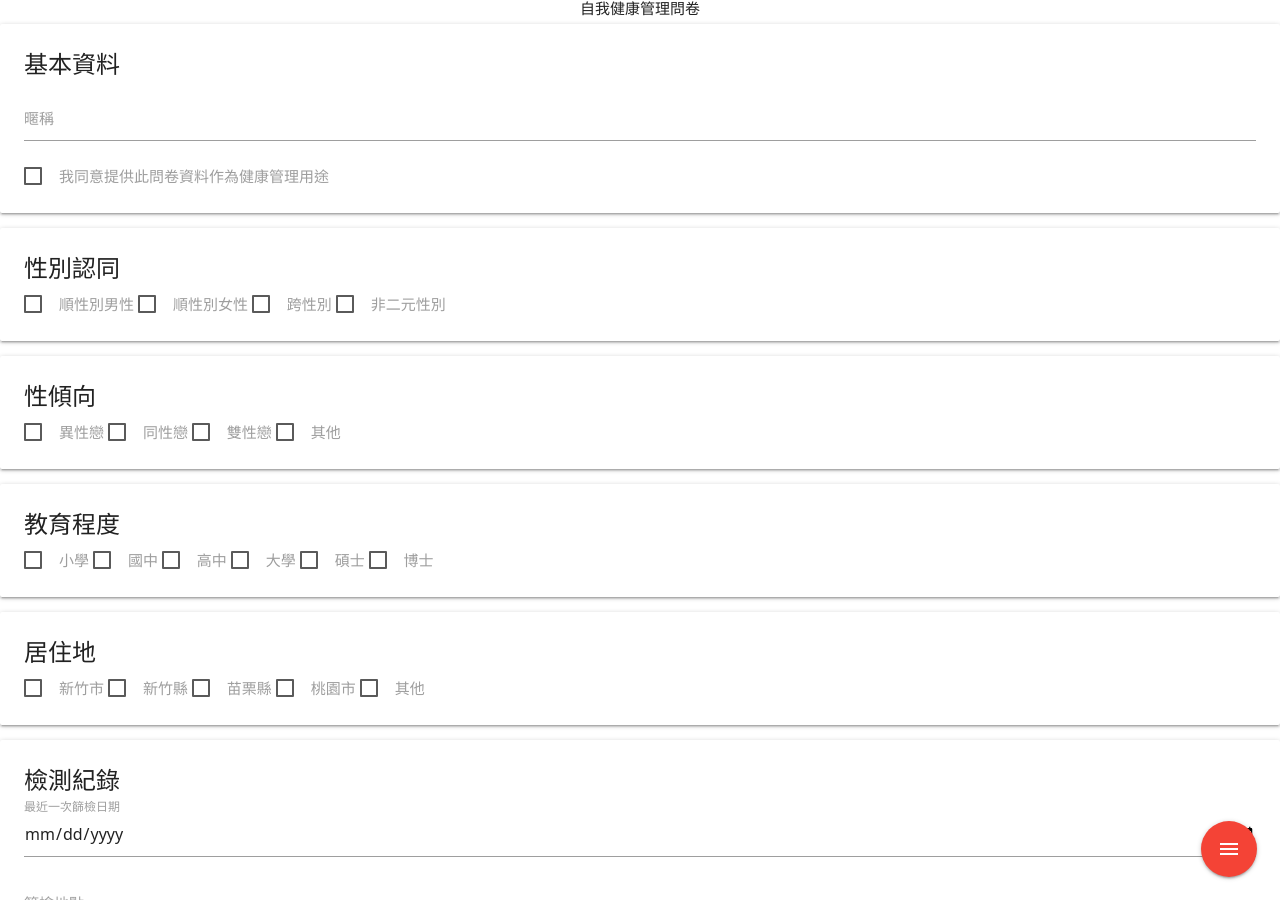
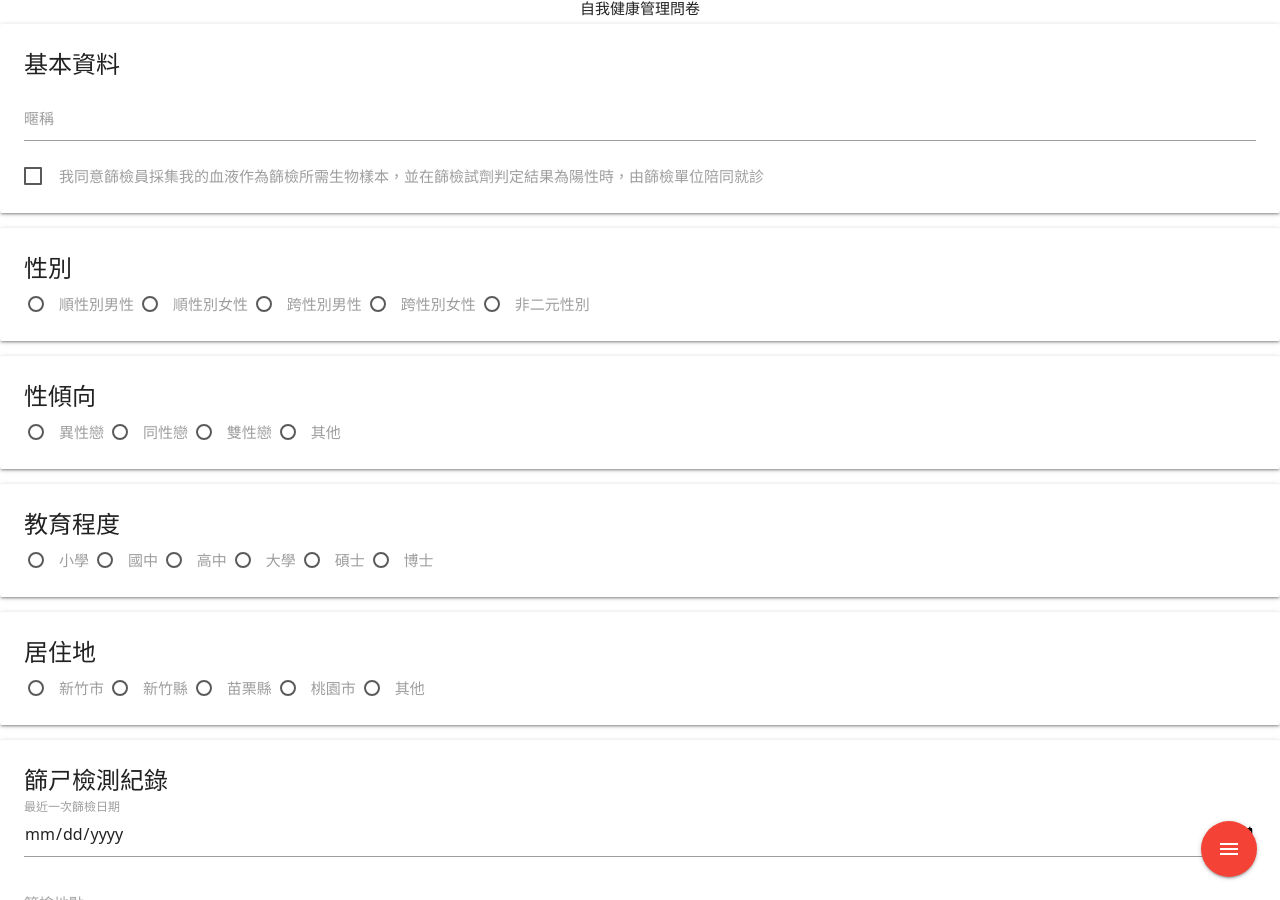
Before and after one commit to Gisneyland/Gisneyland.github.io, a Jekyll site: the page built from hiva/index.html, in a window 1280 px wide and 900 px high. Built offline with Jekyll 4.4.1, drawn with Linux system fonts in a browser that asks for light colours; nearby versions of some CDN libraries.

Commit message:
Update index.html

```diff
--- a/hiva/index.html
+++ b/hiva/index.html
@@ -18,7 +18,7 @@ permalink: /hiva/
       <p>
         <label>
           <input type="checkbox" name="agreement" />
-          <span data-i18n="agreement">我同意提供此問卷資料作為健康管理用途</span>
+          <span data-i18n="agreement">我同意篩檢員採集我的血液作為篩檢所需生物樣本，並在篩檢試劑判定結果為陽性時，由篩檢單位陪同就診</span>
         </label>
       </p>
     </div>
@@ -27,12 +27,13 @@ permalink: /hiva/
   <!-- 性別 -->
   <div class="card">
     <div class="card-content">
-      <span class="card-title" data-i18n="gender">性別認同</span>
+      <span class="card-title" data-i18n="gender">性別</span>
       <p>
-        <label><input type="checkbox" name="gender_cisman" /><span data-i18n="cisman">順性別男性</span></label>
-        <label><input type="checkbox" name="gender_ciswoman" /><span data-i18n="ciswoman">順性別女性</span></label>
-        <label><input type="checkbox" name="gender_transgender" /><span data-i18n="transgender">跨性別</span></label>
-        <label><input type="checkbox" name="gender_nonbinary" /><span data-i18n="nonbinary">非二元性別</span></label>
+        <label><input type="radio" name="gender_cisman" /><span data-i18n="cisman">順性別男性</span></label>
+        <label><input type="radio" name="gender_ciswoman" /><span data-i18n="ciswoman">順性別女性</span></label>
+        <label><input type="radio" name="gender_transgender" /><span data-i18n="transman">跨性別男性</span></label>
+        <label><input type="radio" name="gender_transgender" /><span data-i18n="transwoman">跨性別女性</span></label>
+        <label><input type="radio" name="gender_nonbinary" /><span data-i18n="nonbinary">非二元性別</span></label>
       </p>
     </div>
   </div>
@@ -42,10 +43,10 @@ permalink: /hiva/
     <div class="card-content">
       <span class="card-title" data-i18n="orientation">性傾向</span>
       <p>
-        <label><input type="checkbox" name="orientation_heterosexual" /><span data-i18n="heterosexual">異性戀</span></label>
-        <label><input type="checkbox" name="orientation_homosexual" /><span data-i18n="homosexual">同性戀</span></label>
-        <label><input type="checkbox" name="orientation_bisexual" /><span data-i18n="bisexual">雙性戀</span></label>
-        <label><input type="checkbox" name="orientation_others" /><span data-i18n="orientation_others">其他</span></label>
+        <label><input type="radio" name="orientation_heterosexual" /><span data-i18n="heterosexual">異性戀</span></label>
+        <label><input type="radio" name="orientation_homosexual" /><span data-i18n="homosexual">同性戀</span></label>
+        <label><input type="radio" name="orientation_bisexual" /><span data-i18n="bisexual">雙性戀</span></label>
+        <label><input type="radio" name="orientation_others" /><span data-i18n="orientation_others">其他</span></label>
       </p>
     </div>
   </div>
@@ -55,12 +56,12 @@ permalink: /hiva/
     <div class="card-content">
       <span class="card-title" data-i18n="education">教育程度</span>
       <p>
-        <label><input type="checkbox" name="education_elementary" /><span data-i18n="elementary">小學</span></label>
-        <label><input type="checkbox" name="education_junior_high" /><span data-i18n="junior_high">國中</span></label>
-        <label><input type="checkbox" name="education_senior_high" /><span data-i18n="senior_high">高中</span></label>
-        <label><input type="checkbox" name="education_bachelor" /><span data-i18n="bachelor">大學</span></label>
-        <label><input type="checkbox" name="education_master" /><span data-i18n="master">碩士</span></label>
-        <label><input type="checkbox" name="education_doctor" /><span data-i18n="doctor">博士</span></label>
+        <label><input type="radio" name="education_elementary" /><span data-i18n="elementary">小學</span></label>
+        <label><input type="radio" name="education_junior_high" /><span data-i18n="junior_high">國中</span></label>
+        <label><input type="radio" name="education_senior_high" /><span data-i18n="senior_high">高中</span></label>
+        <label><input type="radio" name="education_bachelor" /><span data-i18n="bachelor">大學</span></label>
+        <label><input type="radio" name="education_master" /><span data-i18n="master">碩士</span></label>
+        <label><input type="radio" name="education_doctor" /><span data-i18n="doctor">博士</span></label>
       </p>
     </div>
   </div>
@@ -70,19 +71,19 @@ permalink: /hiva/
     <div class="card-content">
       <span class="card-title" data-i18n="residence">居住地</span>
       <p>
-        <label><input type="checkbox" name="residence_hsinchu_city" /><span data-i18n="hsinchu_city">新竹市</span></label>
-        <label><input type="checkbox" name="residence_hsinchu_county" /><span data-i18n="hsinchu_county">新竹縣</span></label>
-        <label><input type="checkbox" name="residence_miaoli_county" /><span data-i18n="miaoli_county">苗栗縣</span></label>
-        <label><input type="checkbox" name="residence_taoyuan_city" /><span data-i18n="taoyuan_city">桃園市</span></label>
-        <label><input type="checkbox" name="residence_others" /><span data-i18n="residence_others">其他</span></label>
+        <label><input type="radio" name="residence_hsinchu_city" /><span data-i18n="hsinchu_city">新竹市</span></label>
+        <label><input type="radio" name="residence_hsinchu_county" /><span data-i18n="hsinchu_county">新竹縣</span></label>
+        <label><input type="radio" name="residence_miaoli_county" /><span data-i18n="miaoli_county">苗栗縣</span></label>
+        <label><input type="radio" name="residence_taoyuan_city" /><span data-i18n="taoyuan_city">桃園市</span></label>
+        <label><input type="radio" name="residence_others" /><span data-i18n="residence_others">其他</span></label>
       </p>
     </div>
   </div>
 
-  <!-- 檢測紀錄 -->
+  <!-- 篩檢紀錄 -->
   <div class="card">
     <div class="card-content">
-      <span class="card-title" data-i18n="screening">檢測紀錄</span>
+      <span class="card-title" data-i18n="screening">篩ㄕ檢測紀錄</span>
       <div class="input-field">
         <input type="date" name="last_screening_at" id="last_screening_at">
         <label for="last_screening_at" data-i18n="last_screening">最近一次篩檢日期</label>
```
